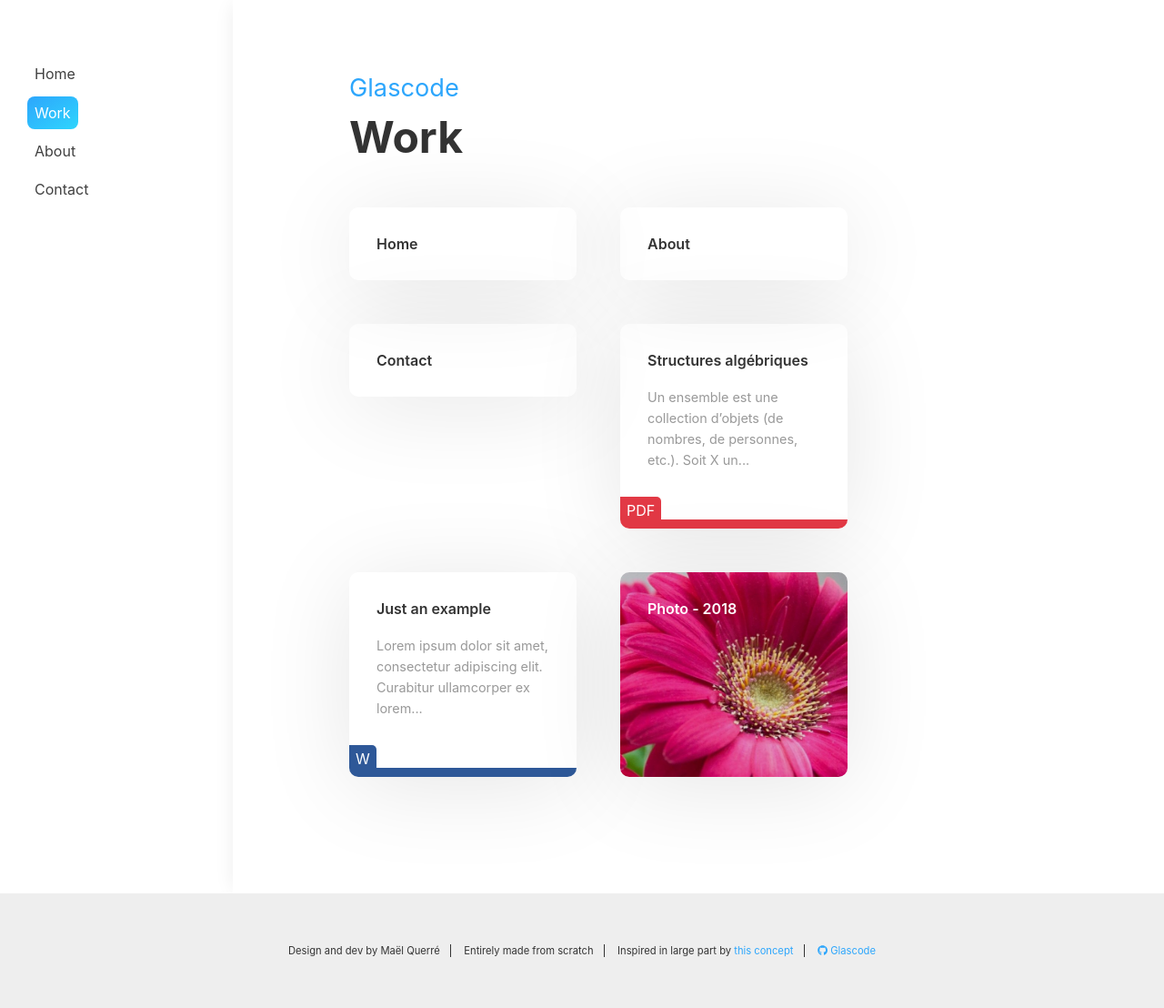
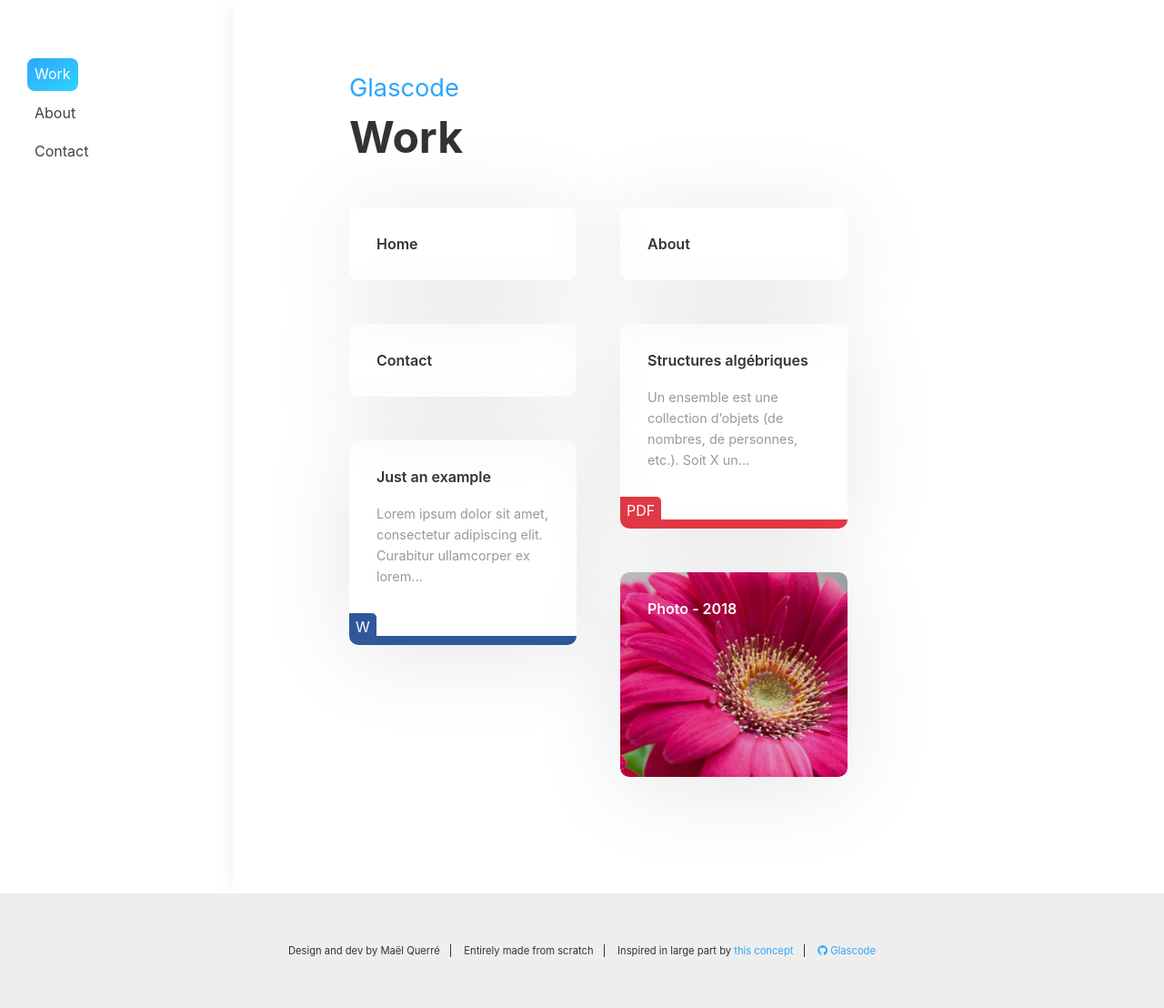
Before and after one commit to Glascode/glascode.github.io, a Jekyll site: the page built from _pages/work.html, in a window 1280 px wide. Shown: the whole page at 91% size. Built offline with Jekyll 4.4.1, drawn with Linux system fonts in a browser that asks for light colours; nearby versions of some CDN libraries; some web fonts are replaced.

Commit message:
Change Work page layout to a Masonry layout
Set a Masonry layout instead of flexbox for positioning elements

```diff
--- a/_data/categories.yml
+++ b/_data/categories.yml
@@ -1,6 +1,3 @@
-- title: Home
-  url: /
-
 - title: Work
   url: /work
 
--- a/_layouts/default.html
+++ b/_layouts/default.html
@@ -12,7 +12,8 @@
 {% include footer.html %}
 
 <script src="https://ajax.googleapis.com/ajax/libs/jquery/3.3.1/jquery.min.js"></script>
-<script src="/scripts/nav.js"></script>
+<script src="{{ '/scripts/main.js' | prepend: site.baseurl }}"></script>
+<script src="{{ '/scripts/masonry.pkgd.min.js' | prepend: site.baseurl }}"></script>
 </body>
 
 </html>
--- a/_layouts/four-oh-four.html
+++ b/_layouts/four-oh-four.html
@@ -58,7 +58,7 @@
 </div>
 
 <script src="https://ajax.googleapis.com/ajax/libs/jquery/3.3.1/jquery.min.js"></script>
-<script src="/scripts/404.js"></script>
+<script src="{{ '/scripts/404.js' | prepend: site.baseurl }}"></script>
 </body>
 
 </html>
--- a/_pages/work.html
+++ b/_pages/work.html
@@ -4,32 +4,33 @@ title: Work
 permalink: /work
 ---
 
-<div class="components">
-    <a class="folder" href="{{ site.url }}">
+<!--<div class="components">-->
+<div class="grid">
+    <a class="folder grid-item" href="{{ site.url }}">
         <h4>Home</h4>
     </a>
 
-    <a class="folder" href="{{ '/about' | prepend: site.baseurl }}">
+    <a class="folder grid-item" href="{{ '/about' | prepend: site.baseurl }}">
         <h4>About</h4>
     </a>
 
-    <a class="folder" href="{{ '/contact' | prepend: site.baseurl }}">
+    <a class="folder grid-item" href="{{ '/contact' | prepend: site.baseurl }}">
         <h4>Contact</h4>
     </a>
 
-    <a class="file pdf" href="{{ site.url }}/resources/sa.pdf">
+    <a class="file pdf grid-item" href="{{ site.url }}/resources/sa.pdf">
         <h4>Structures algébriques</h4>
         <p>Un ensemble est une collection d’objets (de nombres, de
             personnes, etc.). Soit X un...</p>
     </a>
 
-    <div class="file word">
+    <div class="file word grid-item">
         <h4>Just an example</h4>
         <p>Lorem ipsum dolor sit amet, consectetur adipiscing elit.
             Curabitur ullamcorper ex lorem...</p>
     </div>
 
-    <figure class="picture">
+    <figure class="picture grid-item">
         <img src="{{ '/images/flowers.jpg' | prepend: site.baseurl }}">
         <figcaption>Photo - 2018</figcaption>
     </figure>
--- a/scripts/nav.js
+++ b/scripts/main.js
@@ -58,5 +58,11 @@ $(document).ready(function () {
         }, "fast");
     });
 
+    /* Initialise grid Masonry */
+    $('.grid').masonry({
+        // options
+        itemSelector: '.grid-item'
+    });
+
 
 });
--- a/styles/main.css
+++ b/styles/main.css
@@ -129,11 +129,6 @@ nav ul li a:visited {
     box-shadow: -5px 0 20px -5px #eee;
 }
 
-.components {
-    display: flex;
-    flex-wrap: wrap;
-}
-
 .folder,
 .file,
 .picture {
@@ -175,16 +170,6 @@ nav ul li a:visited {
     margin: -75px 0 0 -400px;
     -webkit-filter: brightness(90%);
 }
-
-/*.picture::after {*/
-    /*content: '';*/
-    /*position: absolute;*/
-    /*top: 0;*/
-    /*left: 0;*/
-    /*width: 100%;*/
-    /*height: 100%;*/
-    /*background: rgba(0, 0, 0, 0.1);*/
-/*}*/
 
 .picture figcaption {
     position: absolute;
@@ -235,6 +220,15 @@ nav ul li a:visited {
     transform: scale(1.03);
 }
 
+.file.excel {
+    border-color: #3a8135;
+}
+
+.file.excel:after {
+    content: "X";
+    background-color: #3a8135;
+}
+
 .file.pdf {
     border-color: #e23945;
 }
@@ -244,6 +238,15 @@ nav ul li a:visited {
     background-color: #e23945;
 }
 
+.file.python {
+    border-color: #2e5a81;
+}
+
+.file.python:after {
+    content: "py";
+    background-color: #2e5a81;
+}
+
 .file.word {
     border-color: #2e5898;
 }
@@ -251,15 +254,6 @@ nav ul li a:visited {
 .file.word:after {
     content: "W";
     background-color: #2e5898;
-}
-
-.file.python {
-    border-color: #2e5a81;
-}
-
-.file.python:after {
-    content: "py";
-    background-color: #2e5a81;
 }
 
 .file pre {
```
Also changed, not shown: scripts/masonry.pkgd.min.js (added).
